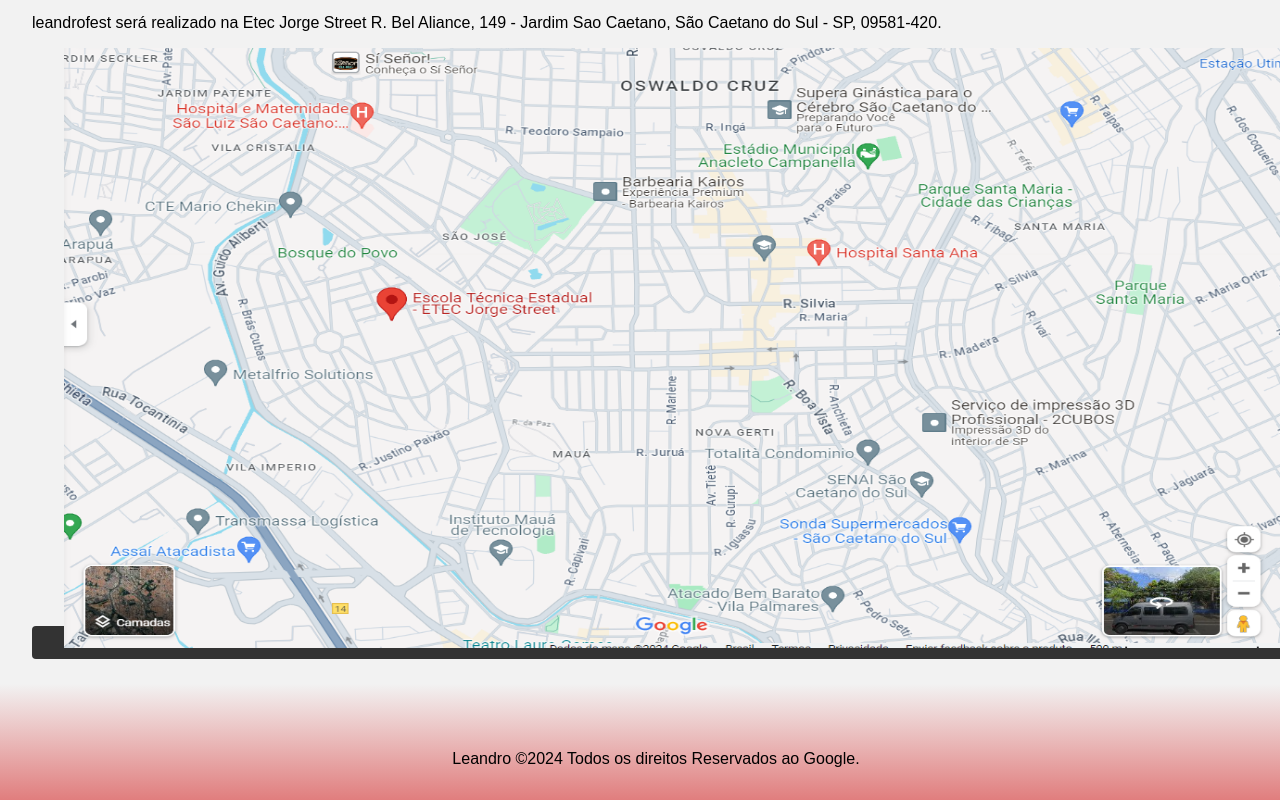
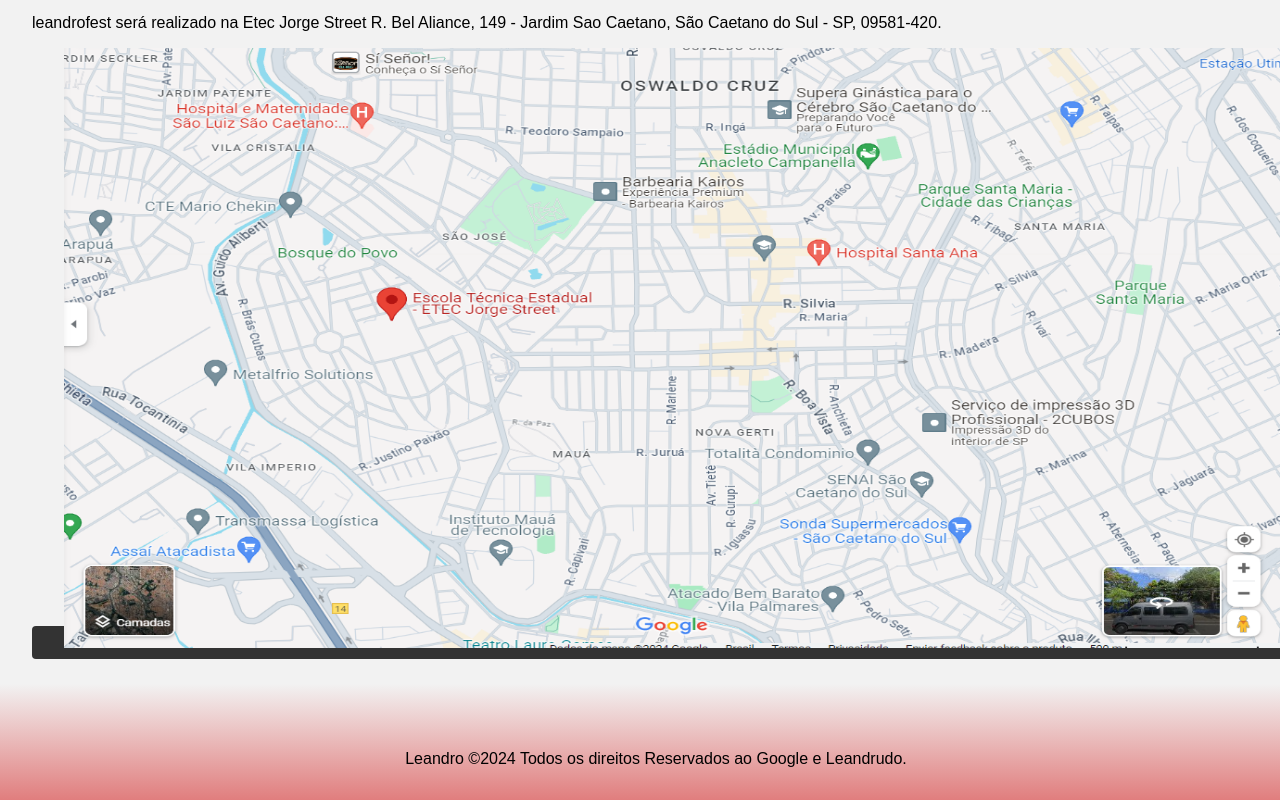
Before and after one commit to OGeneralleo/testefinalverdade, a plain HTML site: page dist/index.html in a window 1280 px wide. Shown: the part 1434-2234 px from the top of the page. Drawn offline with Linux system fonts and the light colour scheme; files that its build step writes are made by us from their sources; files whose address does not match are found by name.

Commit message:
Update index.html

```diff
--- a/dist/index.html
+++ b/dist/index.html
@@ -52,7 +52,7 @@
 		</a>
 	</section>
 	<footer>
-	 <p>Leandro ©2024 Todos os direitos Reservados ao Google. </p>
+	 <p>Leandro ©2024 Todos os direitos Reservados ao Google e Leandrudo. </p>
 	</footer>
 </body>
 </html>
```
